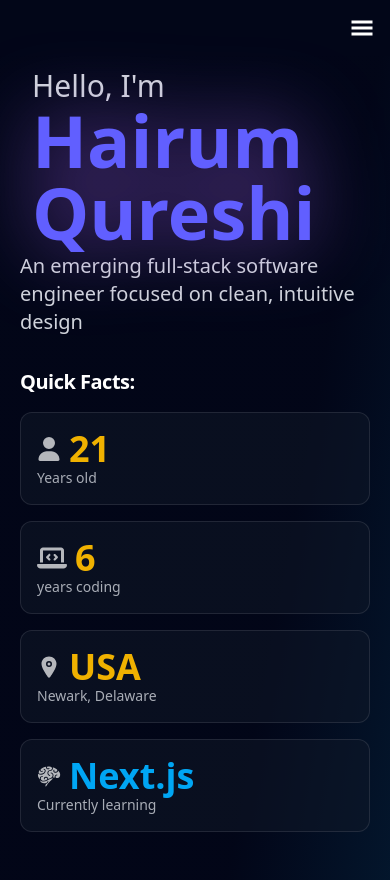
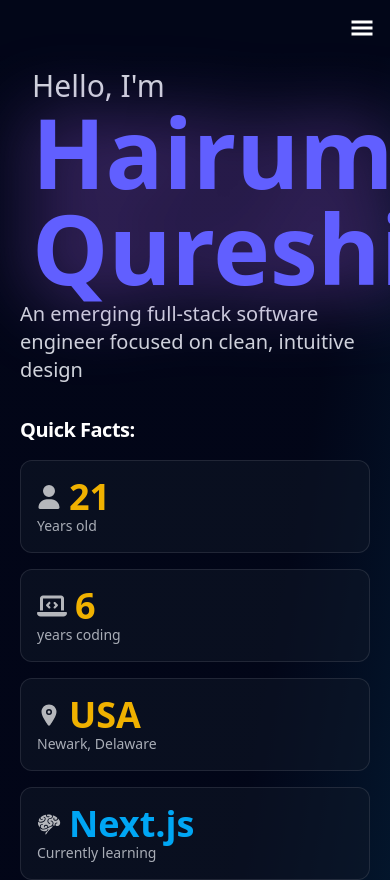
Before and after one commit to Hairum-Qureshi/personal-portfolio, a Next.js app: page / in a window 390 px wide. Shown: the top 880 px of the page. Built offline with nearby package versions, Linux system fonts and the light colour scheme.

Commit message:
added resume route folder

```diff
--- a/app/page.tsx
+++ b/app/page.tsx
@@ -9,7 +9,7 @@ export default function Home() {
 		<div className="lg:mx-0 mx-5">
 			<div className="mt-3">
 				<h2 className="text-3xl lg:px-0 px-3">Hello, I&apos;m</h2>
-				<h1 className="font-semibold text-indigo-500 lg:text-8xl text-7xl lg:p-0 px-3 drop-shadow-[0_0_40px_rgba(155,93,229,0.9)]">
+				<h1 className="font-semibold text-indigo-500 lg:text-8xl text-8xl lg:p-0 px-3 drop-shadow-[0_0_40px_rgba(155,93,229,0.9)]">
 					Hairum Qureshi
 				</h1>
 				<h3 className="text-xl mt-1">
--- /dev/null
+++ b/app/resume/page.tsx
@@ -0,0 +1,3 @@
+export default function Resume() {
+	return <div>page</div>;
+}
```
